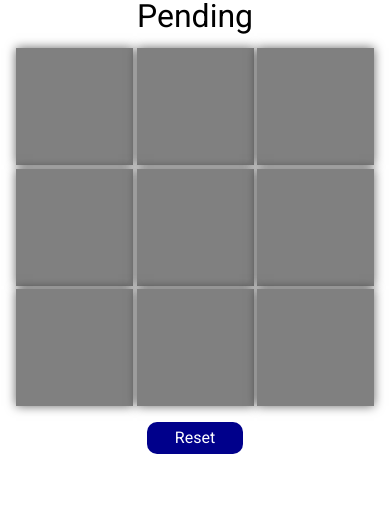
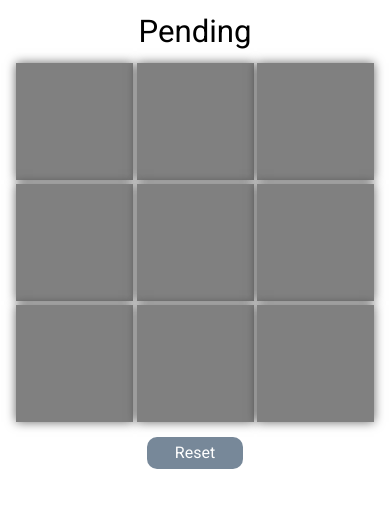
Before and after one commit to TomTom2028/TickTackToe, a React (Create React App) app: page / in a window 390 px wide. Shown: the top 508 px of the page. Built offline with nearby package versions, Linux system fonts and the light colour scheme.

Commit message:
Made 100% responsive and btn animation fixed
Also homepage has been set to "." to enable running without webserver.

Still have to do general styling

```diff
--- a/package.json
+++ b/package.json
@@ -2,6 +2,7 @@
   "name": "ticktacktoe",
   "version": "0.1.0",
   "private": true,
+  "homepage": ".",
   "dependencies": {
     "@testing-library/jest-dom": "^5.14.1",
     "@testing-library/react": "^11.2.7",
--- a/src/App.module.css
+++ b/src/App.module.css
@@ -1,5 +1,19 @@
 .btn {
     color: white;
+    font-size: min(1rem, 6vw);
+    min-width: 5em;
+}
+
+
+.btnEnabled {
     background: darkblue;
-    min-width: 5rem;
 }
+
+.btnDisabled {
+    background: lightslategray;
+}
+
+.headerText {
+    text-align: center;
+    font-size: min(2rem, 8vw);
+}
--- a/src/App.tsx
+++ b/src/App.tsx
@@ -8,21 +8,28 @@ import styles from './App.module.css';
 function App() {
     const [text, setText] = useState("");
 
+    let tickTackToeRef: { resetBoard: () => void; } | null;
+    const [enableBtn, setEnableBtn] = useState(false);
+
 
     function handleGameState(gameState: Gamestate)
     {
         switch (gameState)
         {
             case Gamestate.PENDING: setText("Pending");
+            setEnableBtn(false);
             break;
 
             case Gamestate.LOST: setText("Lost");
+            setEnableBtn(true);
             break;
 
             case Gamestate.WON: setText("You won!");
+            setEnableBtn(true);
             break;
 
             case Gamestate.STALEMATE: setText("Stalemate!");
+            setEnableBtn(true);
         }
     }
 
@@ -30,10 +37,10 @@ function App() {
 
   return (
    <div style={{height: '100%'}}>
-       <h1 style={{textAlign: 'center'}}>{text}</h1>
-     <TickTackToe gameStateCb={handleGameState} />
+       <h1 className={styles.headerText}>{text}</h1>
+     <TickTackToe ref={r => tickTackToeRef = r} gameStateCb={handleGameState} />
        <div style={{display: 'grid', placeItems: 'center'}}>
-           <Button className={styles.btn}>Reset</Button>
+           <Button className={styles.btn} onClick={() => tickTackToeRef?.resetBoard()} enabled={enableBtn} enabledStyle={styles.btnEnabled} disabledStyle={styles.btnDisabled}>Reset</Button>
        </div>
    </div>
   );
--- a/src/components/Button/Button.module.css
+++ b/src/components/Button/Button.module.css
@@ -2,11 +2,38 @@
     display: inline-block;
     padding: 0.5rem;
     border-radius: 10px;
-    transition: 0.1s;
+    transition: transform 0.1s;
     cursor: pointer;
     text-align: center;
+    user-select: none;
+
+    /* disable blue select box on mobile */
+    -webkit-tap-highlight-color: rgba(255, 255, 255, 0);
 }
 
-.btn:hover {
-    transform: scale(1.1);
+@media (hover: hover) and (pointer: fine) {
+    .btn:hover {
+        transform: scale(1.1);
+    }
+
 }
+
+.anim {
+    animation-name: btnJump;
+    animation-duration: 0.5s;
+}
+
+@keyframes btnJump {
+    0% {
+        transform: scale(1);
+    }
+    25% {
+        transform: scale(0.8);
+    }
+    50% {
+        transform: scale(1.1);
+    }
+    100% {
+        transform: scale(1);
+    }
+}
--- a/src/components/Button/Button.tsx
+++ b/src/components/Button/Button.tsx
@@ -1,9 +1,41 @@
-import React, {FunctionComponent, MouseEventHandler} from "react";
+import React, {FunctionComponent, MouseEventHandler, useEffect, useState} from "react";
 import styles from './Button.module.css'
 
-const Button: FunctionComponent<{className?: string, onClick?: MouseEventHandler<HTMLDivElement>}> = (props) => {
+const Button: FunctionComponent<{className?: string, onClick: MouseEventHandler<HTMLDivElement>, enabled?: boolean, enabledStyle: string, disabledStyle: string}> = (props) => {
+
+    const [disabledStyle, setDisabledStyle] = useState(styles.disabled);
+
+    const [animationStyle, setAnimationStyle] = useState("");
+
+
+    const clickHandler = (e: React.MouseEvent<HTMLDivElement, MouseEvent>) => {
+
+        if (props.enabled)
+        {
+            setAnimationStyle("");
+            // timeout needed to make sure that browser render happens before styles are re applied
+            setTimeout(() => {
+                setAnimationStyle(styles.anim);
+            });
+
+            props.onClick(e);
+        }
+    }
+
+
+    useEffect(() => {
+        if (props.enabled !== undefined)
+        {
+            setDisabledStyle(props.enabled ? props.enabledStyle : props.disabledStyle);
+
+        }
+    }, [props.enabled])
+
     return (
-        <div className={`${styles.btn} ${props.className}`} onClick={props.onClick}>{props.children}</div>
+        <div className={animationStyle}>
+            <div className={`${styles.btn} ${props.className} ${disabledStyle}`} onClick={clickHandler}>{props.children}</div>
+        </div>
+
     )
 }
 
--- a/src/components/TickTackToe/TickTackToe.module.css
+++ b/src/components/TickTackToe/TickTackToe.module.css
@@ -27,6 +27,9 @@
     transform:
             perspective(500px);
     cursor: pointer;
+
+    /* disable blue select box on mobile */
+    -webkit-tap-highlight-color: rgba(255, 255, 255, 0);
 }
 
 @media (hover: hover) and (pointer: fine) {
--- a/src/components/TickTackToe/TickTackToe.tsx
+++ b/src/components/TickTackToe/TickTackToe.tsx
@@ -1,10 +1,18 @@
-import React, {FunctionComponent, useEffect, useRef, useState} from "react";
+import React, {
+    forwardRef,
+    FunctionComponent,
+    PropsWithChildren,
+    Ref,
+    useEffect,
+    useImperativeHandle,
+    useRef,
+    useState
+} from "react";
 import {Cell, CellValue, checkGame, createGameBoard, doComputerMove, Gamestate} from "../../logic/TickTackToeLogic";
 import styles from "./TickTackToe.module.css"
 import {useCssRotation} from "../../logic/mouseHooks";
 
 
-let allowCellUpdate = true;
 const CellComponent: FunctionComponent<{val: CellValue, clickEvent: React.MouseEventHandler}> = (props) => {
 
     function convertCellValToClass(celVal: CellValue) {
@@ -54,15 +62,30 @@ const CellComponent: FunctionComponent<{val: CellValue, clickEvent: React.MouseE
 
 type GameStateCb = (state: Gamestate) => void
 
-const TickTackToe: FunctionComponent<{gameStateCb: GameStateCb}> = (props) => {
+
+
+const TickTackToe = forwardRef((props: PropsWithChildren<{gameStateCb: GameStateCb}>, ref: Ref<{resetBoard: typeof resetBoard}>) => {
 
 
     const [gameBoard, setGameBoard] = useState(createGameBoard());
     const [gameState, setGameState] = useState(Gamestate.PENDING);
+    const [allowCellUpdate, setAllowCellUpdate] = useState(true);
+
+    useImperativeHandle(ref, () => ({
+        resetBoard
+    }))
+
+    function resetBoard()
+    {
+        setGameBoard(createGameBoard);
+        setAllowCellUpdate(true);
+        setGameState(Gamestate.PENDING);
+
+    }
 
     useEffect(() => {
         props.gameStateCb(gameState);
-        }, [gameBoard, gameState, props])
+        }, [gameState])
 
     function updateCell(clickedCell: Cell): void {
         if (!allowCellUpdate || clickedCell.val !== CellValue.EMPTY)
@@ -72,7 +95,7 @@ const TickTackToe: FunctionComponent<{gameStateCb: GameStateCb}> = (props) => {
 
         clickedCell.val = CellValue.PLAYER;
         setGameBoard([...gameBoard]);
-        allowCellUpdate = false;
+        setAllowCellUpdate(false);
         if (checkGame(gameBoard) === Gamestate.WON) {
             setGameState(Gamestate.WON)
         }
@@ -89,7 +112,7 @@ const TickTackToe: FunctionComponent<{gameStateCb: GameStateCb}> = (props) => {
                 else {
                     if (localGameState !== Gamestate.STALEMATE)
                     {
-                        allowCellUpdate = true;
+                        setAllowCellUpdate(true);
                     }
                    setGameState(localGameState);
                 }
@@ -113,7 +136,7 @@ const TickTackToe: FunctionComponent<{gameStateCb: GameStateCb}> = (props) => {
             }
         </div>
     )
-}
+});
 
 
 export {
--- a/src/index.css
+++ b/src/index.css
@@ -7,5 +7,6 @@ html, body, #root {
 }
 
 h1 {
+    margin-top: 1rem;
     font-size: 200%;
 }
--- a/src/logic/TickTackToeLogic.ts
+++ b/src/logic/TickTackToeLogic.ts
@@ -1,32 +1,14 @@
 const boardSize = 3;
-
-function uuidv4() {
-    return 'xxxxxxxx-xxxx-4xxx-yxxx-xxxxxxxxxxxx'.replace(/[xy]/g, function(c) {
-        var r = Math.random() * 16 | 0, v = c == 'x' ? r : (r & 0x3 | 0x8);
-        return v.toString(16);
-    });
-}
 
 class Cell {
     public readonly i;
     public readonly j;
-    public _val;
-    public _id;
+    public val;
 
     constructor(i: number, j: number, val: CellValue) {
         this.i = i;
         this.j = j;
-        this._val = val
-        this._id = uuidv4();
-    }
-
-    set val(val) {
-        this._id = uuidv4();
-        this._val = val;
-    }
-
-    get val() {
-        return this._val;
+        this.val = val
     }
 }
 
@@ -44,16 +26,6 @@ enum Gamestate {
     STALEMATE
 }
 
-type Direction = {up: 1, right: 0} | {up: 1, right: 1} | {up: 0, right: 1} | {up: -1, right: 1} | {up: -1, right: 0}
-                | {up: -1, right: -1} | {up: 0, right: -1} | {up: 1, right: -1};
-
-interface MoveLocation {
-    i: number,
-    j: number;
-}
-
-type PlayerLocation = MoveLocation;
-type ComputerLocation = MoveLocation;
 
 function createGameBoard(): GameBoard {
     const board: Cell[][] = [];
@@ -63,7 +35,6 @@ function createGameBoard(): GameBoard {
         const row: Cell[] = []
         for (let j = 0; j < boardSize; j++)
         {
-            let c = CellValue.EMPTY
             row.push(new Cell(i, j, CellValue.EMPTY));
         }
         board.push(row);
```
